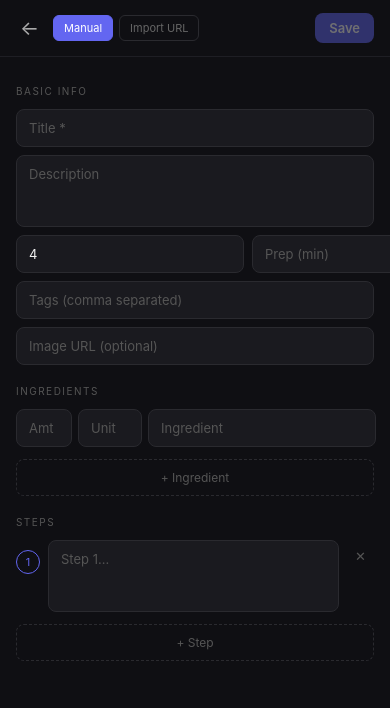
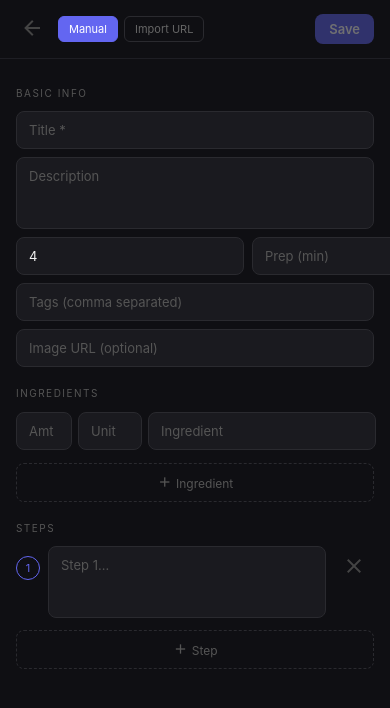
Before and after one commit to Flosse02/SmartPan, a React Native app in the folder mobileApp/: screen /AddRecipe in a window 390 px wide. Shown: the top 708 px of the page. Built offline with nearby package versions, Linux system fonts and the light colour scheme; no server answers.

Commit message:
feat: Updated all icons to use new icon files

```diff
--- a/mobileApp/src/constants/icons.ts
+++ b/mobileApp/src/constants/icons.ts
@@ -24,6 +24,16 @@ export const ICONS = {
   HOME: {as: MaterialCommunityIcons , name: 'home'},
   RECIPES_OUTLINED: {as: MaterialCommunityIcons , name: 'book-open-outline'},
   RECIPES: {as: MaterialCommunityIcons , name: 'book-open'},
+  ARROW_RIGHT: {as: MaterialCommunityIcons , name: 'arrow-right'},
+  ARROW_LEFT: {as: MaterialCommunityIcons , name: 'arrow-left'},
+  SEARCH: {as: MaterialCommunityIcons , name: 'magnify'},
+  IMAGE_PLACEHOLDER: {as: MaterialCommunityIcons , name: 'image-outline'},
+  CLOSE: {as: MaterialCommunityIcons , name: 'close'},
+  ADD: {as: MaterialCommunityIcons , name: 'plus'},
+  MINUS: {as: MaterialCommunityIcons , name: 'minus'},
+  TICK: {as: MaterialCommunityIcons , name: 'check'},
+  HEAD: {as: MaterialIcons , name: 'person'},
+  TIMER: {as: MaterialIcons , name: 'timer'},
 } as const;
 
 export type IconConstType = typeof ICONS;
--- a/mobileApp/src/screens/addRecipeScreen.tsx
+++ b/mobileApp/src/screens/addRecipeScreen.tsx
@@ -5,6 +5,7 @@ import {
 } from 'react-native';
 import { useRecipes } from '../context/RecipesContext';
 import { api } from '../api';
+import { ICONS } from '../constants/icons';
 
 const EMPTY = {
   title: '', description: '', servings: '4', prepTime: '', cookTime: '',
@@ -20,6 +21,10 @@ export default function AddRecipeScreen({ navigation }: any) {
   const [url,       setUrl]       = useState('');
   const [importing, setImporting] = useState(false);
   const [saving,    setSaving]    = useState(false);
+
+  const {as: AddIcon, name: addIcon} = ICONS.ADD;
+  const {as: CloseIcon, name: closeIcon} = ICONS.CLOSE;
+  const {as: ArrowLeftIcon, name: arrowLeftIcon} = ICONS.ARROW_LEFT;
 
   const setIng = (i: number, field: string, val: string) => {
     setForm(f => { const a = [...f.ingredients]; a[i] = { ...a[i], [field]: val }; return { ...f, ingredients: a }; });
@@ -92,7 +97,7 @@ export default function AddRecipeScreen({ navigation }: any) {
     <View style={s.container}>
       <View style={s.header}>
         <TouchableOpacity onPress={() => navigation.goBack()} style={s.backBtn}>
-          <Text style={s.backText}>←</Text>
+          <Text style={s.backText}><ArrowLeftIcon name={arrowLeftIcon} size={24} color={"#444"} /></Text>
         </TouchableOpacity>
         <View style={s.tabs}>
           <TouchableOpacity style={[s.tab, tab === 'manual' && s.tabActive]} onPress={() => setTab('manual')}>
@@ -134,12 +139,12 @@ export default function AddRecipeScreen({ navigation }: any) {
               <TextInput style={[s.input, s.ingUnit]} placeholder="Unit" placeholderTextColor="#555" value={ing.unit}   onChangeText={v => setIng(i, 'unit',   v)} />
               <TextInput style={[s.input, s.ingName]} placeholder="Ingredient" placeholderTextColor="#555" value={ing.name} onChangeText={v => setIng(i, 'name', v)} />
               <TouchableOpacity onPress={() => setForm(f => ({ ...f, ingredients: f.ingredients.filter((_, j) => j !== i) }))} style={s.removeBtn}>
-                <Text style={s.removeBtnText}>✕</Text>
+                <Text style={s.removeBtnText}><CloseIcon name={closeIcon} size={24} color={"#444"} /></Text>
               </TouchableOpacity>
             </View>
           ))}
           <TouchableOpacity style={s.addRowBtn} onPress={() => setForm(f => ({ ...f, ingredients: [...f.ingredients, { amount: '', unit: '', name: '' }] }))}>
-            <Text style={s.addRowBtnText}>+ Ingredient</Text>
+            <Text style={s.addRowBtnText}><AddIcon name={addIcon} size={16} /> Ingredient</Text>
           </TouchableOpacity>
 
           <Text style={s.sectionLabel}>Steps</Text>
@@ -148,12 +153,12 @@ export default function AddRecipeScreen({ navigation }: any) {
               <View style={s.stepNum}><Text style={s.stepNumText}>{i + 1}</Text></View>
               <TextInput style={[s.input, s.textarea, { flex: 1 }]} placeholder={`Step ${i + 1}…`} placeholderTextColor="#555" value={step.text} onChangeText={v => setStep(i, v)} multiline />
               <TouchableOpacity onPress={() => setForm(f => ({ ...f, steps: f.steps.filter((_, j) => j !== i) }))} style={s.removeBtn}>
-                <Text style={s.removeBtnText}>✕</Text>
+                <Text style={s.removeBtnText}><CloseIcon name={closeIcon} size={24} color={"#444"} /></Text>
               </TouchableOpacity>
             </View>
           ))}
           <TouchableOpacity style={s.addRowBtn} onPress={() => setForm(f => ({ ...f, steps: [...f.steps, { text: '' }] }))}>
-            <Text style={s.addRowBtnText}>+ Step</Text>
+            <Text style={s.addRowBtnText}><AddIcon name={addIcon} size={16} /> Step</Text>
           </TouchableOpacity>
 
           <View style={{ height: 40 }} />
--- a/mobileApp/src/screens/cookingModeScreen.tsx
+++ b/mobileApp/src/screens/cookingModeScreen.tsx
@@ -3,6 +3,7 @@ import {
   View, Text, TouchableOpacity, StyleSheet, ScrollView, SafeAreaView,
 } from 'react-native';
 import { Recipe } from '../types';
+import { ICONS } from '../constants/icons';
 
 function scaleAmount(amount: number | null, base: number, current: number) {
   if (amount == null) return '';
@@ -15,6 +16,11 @@ export default function CookingModeScreen({ route, navigation }: any) {
   const [step,    setStep]    = useState(0);
   const [checked, setChecked] = useState<Set<number>>(new Set());
   const total = recipe.steps.length;
+
+  const {as: CloseIcon, name: closeIcon} = ICONS.CLOSE;
+  const {as: ArrowLeftIcon, name: arrowLeftIcon} = ICONS.ARROW_LEFT;
+  const {as: ArrowRightIcon, name: arrowRightIcon} = ICONS.ARROW_RIGHT;
+  const {as: TickIcon, name: tickIcon} = ICONS.TICK;
 
   const toggle = (i: number) => {
     setChecked(prev => {
@@ -31,7 +37,7 @@ export default function CookingModeScreen({ route, navigation }: any) {
         <Text style={s.title} numberOfLines={1}>{recipe.title}</Text>
         <Text style={s.progress}>{step + 1} / {total}</Text>
         <TouchableOpacity onPress={() => navigation.goBack()} style={s.closeBtn}>
-          <Text style={s.closeBtnText}>✕</Text>
+          <CloseIcon name={closeIcon} size={24} color={"#444"} />
         </TouchableOpacity>
       </View>
 
@@ -83,15 +89,15 @@ export default function CookingModeScreen({ route, navigation }: any) {
           onPress={() => setStep(s => Math.max(0, s - 1))}
           disabled={step === 0}
         >
-          <Text style={[s.navBtnText, step === 0 && s.navBtnTextDisabled]}>← Prev</Text>
+          <Text style={[s.navBtnText, step === 0 && s.navBtnTextDisabled]}><ArrowLeftIcon name={arrowLeftIcon} size={24} color={"#444"} /> Prev</Text>
         </TouchableOpacity>
 
         {step < total - 1
           ? <TouchableOpacity style={[s.navBtn, s.navBtnPrimary]} onPress={() => setStep(s => s + 1)}>
-              <Text style={s.navBtnTextPrimary}>Next →</Text>
+              <Text style={s.navBtnTextPrimary}><ArrowRightIcon name={arrowRightIcon} size={24} color={"#444"} /> Next</Text>
             </TouchableOpacity>
           : <TouchableOpacity style={[s.navBtn, s.navBtnDone]} onPress={() => navigation.goBack()}>
-              <Text style={s.navBtnTextPrimary}>Done ✓</Text>
+              <Text style={s.navBtnTextPrimary}>Done <TickIcon name={tickIcon} size={24} color={"#444"}/></Text>
             </TouchableOpacity>
         }
       </View>
--- a/mobileApp/src/screens/homeScreen.tsx
+++ b/mobileApp/src/screens/homeScreen.tsx
@@ -5,6 +5,7 @@ import {
 } from 'react-native';
 import { useRecipes } from '../context/RecipesContext';
 import { Recipe } from '../types';
+import { ICONS } from '../constants/icons';
 
 function fmtTime(min?: number) {
   if (!min) return null;
@@ -22,12 +23,14 @@ function StatCard({ value, label, accent }: { value: string | number; label: str
 }
 
 function FeaturedCard({ recipe, onPress }: { recipe: Recipe; onPress: () => void }) {
+  const {as: ImagePlaceholderIcon, name: imagePlaceholderIcon} = ICONS.IMAGE_PLACEHOLDER;
+
   const total = (recipe.prepTime ?? 0) + (recipe.cookTime ?? 0);
   return (
     <TouchableOpacity style={s.featured} onPress={onPress} activeOpacity={0.8}>
       {recipe.image
         ? <Image source={{ uri: recipe.image }} style={s.featuredImg} />
-        : <View style={[s.featuredImg, s.featuredImgPlaceholder]}><Text style={s.featuredEmoji}>🍳</Text></View>
+        : <View style={[s.featuredImg, s.featuredImgPlaceholder]}><Text style={s.featuredEmoji}><ImagePlaceholderIcon name={imagePlaceholderIcon} size={40} /></Text></View>
       }
       <View style={s.featuredBody}>
         <Text style={s.featuredTitle} numberOfLines={1}>{recipe.title}</Text>
@@ -40,12 +43,14 @@ function FeaturedCard({ recipe, onPress }: { recipe: Recipe; onPress: () => void
 }
 
 function MiniCard({ recipe, onPress }: { recipe: Recipe; onPress: () => void }) {
+  const {as: ImagePlaceholderIcon, name: imagePlaceholderIcon} = ICONS.IMAGE_PLACEHOLDER;
+
   const total = (recipe.prepTime ?? 0) + (recipe.cookTime ?? 0);
   return (
     <TouchableOpacity style={s.miniCard} onPress={onPress} activeOpacity={0.8}>
       {recipe.image
         ? <Image source={{ uri: recipe.image }} style={s.miniImg} />
-        : <View style={[s.miniImg, s.miniImgPlaceholder]}><Text style={s.miniEmoji}>🍳</Text></View>
+        : <View style={[s.miniImg, s.miniImgPlaceholder]}><Text style={s.miniEmoji}><ImagePlaceholderIcon name={imagePlaceholderIcon} size={24} /></Text></View>
       }
       <View style={s.miniBody}>
         <Text style={s.miniTitle} numberOfLines={2}>{recipe.title}</Text>
@@ -67,6 +72,11 @@ export default function HomeScreen({ navigation }: any) {
     if (query.trim()) navigation.navigate('RecipeList', { query });
   };
 
+  const {as: ArrowRightIcon, name: arrowRightIcon} = ICONS.ARROW_RIGHT;
+  const {as: SearchIcon, name: searchIcon} = ICONS.SEARCH;
+  const {as: ImagePlaceholderIcon, name: imagePlaceholderIcon} = ICONS.IMAGE_PLACEHOLDER;
+  const {as: AddIcon, name: addIcon} = ICONS.ADD;
+
   return (
     <View style={s.container}>
         <ScrollView contentContainerStyle={s.scroll} showsVerticalScrollIndicator={false}>
@@ -79,7 +89,7 @@ export default function HomeScreen({ navigation }: any) {
 
         {/* Search */}
         <View style={s.searchWrap}>
-            <Text style={s.searchIcon}>🔍</Text>
+            <Text style={s.searchIcon}><SearchIcon name={searchIcon} size={24} color={"#444"} /></Text>
             <TextInput
             style={s.searchInput}
             placeholder="Search recipes…"
@@ -118,8 +128,8 @@ export default function HomeScreen({ navigation }: any) {
             <>
             <View style={s.sectionHeader}>
                 <Text style={s.sectionTitle}>Recent</Text>
-                <TouchableOpacity onPress={() => navigation.navigate('RecipeList')}>
-                <Text style={s.sectionMore}>See all →</Text>
+                <TouchableOpacity onPress={() => navigation.navigate('Recipes')}>
+                <Text style={s.sectionMore}>See all <ArrowRightIcon name={arrowRightIcon} size={12} /></Text>
                 </TouchableOpacity>
             </View>
             <ScrollView horizontal showsHorizontalScrollIndicator={false} contentContainerStyle={s.recentRow}>
@@ -136,11 +146,11 @@ export default function HomeScreen({ navigation }: any) {
 
         {!loading && recipes.length === 0 && (
             <View style={s.empty}>
-            <Text style={s.emptyEmoji}>🍳</Text>
+            <Text style={s.emptyEmoji}><ImagePlaceholderIcon name={imagePlaceholderIcon} size={40} /></Text>
             <Text style={s.emptyTitle}>No recipes yet</Text>
             <Text style={s.emptyText}>Add your first recipe or import from a URL</Text>
             <TouchableOpacity style={s.emptyBtn} onPress={() => navigation.navigate('AddRecipe')}>
-                <Text style={s.emptyBtnText}>+ Add recipe</Text>
+                <Text style={s.emptyBtnText}><AddIcon name={addIcon} size={16} /> Add recipe</Text>
             </TouchableOpacity>
             </View>
         )}
@@ -150,7 +160,7 @@ export default function HomeScreen({ navigation }: any) {
 
         {/* FAB */}
         <TouchableOpacity style={s.fab} onPress={() => navigation.navigate('AddRecipe')}>
-            <Text style={s.fabText}>+</Text>
+            <Text style={s.fabText}><AddIcon name={addIcon} size={24} /></Text>
         </TouchableOpacity>
     </View>
   );
--- a/mobileApp/src/screens/recipeDetailScreen.tsx
+++ b/mobileApp/src/screens/recipeDetailScreen.tsx
@@ -5,6 +5,7 @@ import {
 import { Recipe } from '../types';
 import { api } from '../api';
 import { useRecipes } from '../context/RecipesContext';
+import { ICONS } from '../constants/icons';
 
 function scaleAmount(amount: number | null, base: number, current: number) {
   if (amount == null) return '';
@@ -23,6 +24,11 @@ export default function RecipeDetailScreen({ route, navigation }: any) {
   const { recipes, remove, save, update } = useRecipes()
   const [servings, setServings] = useState(recipe.servings);
 
+  const {as: ImagePlaceholderIcon, name: imagePlaceholderIcon} = ICONS.IMAGE_PLACEHOLDER;
+  const {as: ArrowLeftIcon, name: arrowLeftIcon} = ICONS.ARROW_LEFT;
+  const {as: AddIcon, name: addIcon} = ICONS.ADD;
+  const {as: MinusIcon, name: minusIcon} = ICONS.MINUS;
+
   const handleDelete = async () => {
     try {
       await remove(recipe.id);
@@ -38,12 +44,12 @@ export default function RecipeDetailScreen({ route, navigation }: any) {
       {/* Header image */}
       {recipe.image
         ? <Image source={{ uri: recipe.image }} style={s.hero} />
-        : <View style={[s.hero, s.heroPlaceholder]}><Text style={s.heroEmoji}>🍳</Text></View>
+        : <View style={[s.hero, s.heroPlaceholder]}><Text style={s.heroEmoji}><ImagePlaceholderIcon name={imagePlaceholderIcon} size={40} /></Text></View>
       }
 
       {/* Back button */}
       <TouchableOpacity style={s.back} onPress={() => navigation.goBack()}>
-        <Text style={s.backText}>←</Text>
+        <Text style={s.backText}><ArrowLeftIcon name={arrowLeftIcon} size={24} /></Text>
       </TouchableOpacity>
 
       {/* Delete button */}
@@ -76,11 +82,11 @@ export default function RecipeDetailScreen({ route, navigation }: any) {
           <Text style={s.sectionLabel}>Ingredients</Text>
           <View style={s.servingsControl}>
             <TouchableOpacity onPress={() => setServings(s => Math.max(1, s - 1))} style={s.servingsBtn}>
-              <Text style={s.servingsBtnText}>−</Text>
+              <Text style={s.servingsBtnText}><MinusIcon name={minusIcon} size={16} /></Text>
             </TouchableOpacity>
             <Text style={s.servingsVal}>{servings}</Text>
             <TouchableOpacity onPress={() => setServings(s => s + 1)} style={s.servingsBtn}>
-              <Text style={s.servingsBtnText}>+</Text>
+              <Text style={s.servingsBtnText}><AddIcon name={addIcon} size={16} /></Text>
             </TouchableOpacity>
           </View>
         </View>
--- a/mobileApp/src/screens/recipeListScreen.tsx
+++ b/mobileApp/src/screens/recipeListScreen.tsx
@@ -5,6 +5,7 @@ import {
 } from 'react-native';
 import { useRecipes } from '../context/RecipesContext';
 import { Recipe } from '../types';
+import { ICONS } from '../constants/icons';
 
 function fmtTime(min?: number) {
   if (!min) return null;
@@ -13,6 +14,9 @@ function fmtTime(min?: number) {
 }
 
 function RecipeCard({ recipe, onPress }: { recipe: Recipe; onPress: () => void }) {
+  const {as: HeadIcon, name: headIcon} = ICONS.HEAD;
+  const {as: TimerIcon, name: timerIcon} = ICONS.TIMER;
+
   const total = (recipe.prepTime ?? 0) + (recipe.cookTime ?? 0);
   return (
     <TouchableOpacity style={s.card} onPress={onPress} activeOpacity={0.7}>
@@ -23,8 +27,8 @@ function RecipeCard({ recipe, onPress }: { recipe: Recipe; onPress: () => void }
       <View style={s.cardBody}>
         <Text style={s.cardTitle} numberOfLines={2}>{recipe.title}</Text>
         <View style={s.cardMeta}>
-          {total > 0 && <Text style={s.cardMetaText}>⏱ {fmtTime(total)}</Text>}
-          <Text style={s.cardMetaText}>👤 {recipe.servings}</Text>
+          {total > 0 && <Text style={s.cardMetaText}><TimerIcon name={timerIcon} size={10} /> {fmtTime(total)}</Text>}
+          <Text style={s.cardMetaText}><HeadIcon name={headIcon} size={10} /> {recipe.servings}</Text>
         </View>
         {recipe.tags.length > 0 && (
           <View style={s.tagRow}>
@@ -42,6 +46,10 @@ export default function RecipeListScreen({ navigation }: any) {
   const { recipes, remove, fetch, loading, error, connected } = useRecipes()
   const [query, setQuery] = useState('');
 
+  const {as: AddIcon, name: addIcon} = ICONS.ADD;
+  const {as: SearchIcon, name: searchIcon} = ICONS.SEARCH;
+  const {as: CloseIcon, name: closeIcon} = ICONS.CLOSE;
+
   const filtered = query
     ? recipes.filter(r => r.title.toLowerCase().includes(query.toLowerCase()) || r.tags.some(t => t.toLowerCase().includes(query.toLowerCase())))
     : recipes;
@@ -54,14 +62,14 @@ export default function RecipeListScreen({ navigation }: any) {
         <View style={s.headerRight}>
           <View style={[s.dot, connected ? s.dotOn : s.dotOff]} />
           <TouchableOpacity style={s.addBtn} onPress={() => navigation.navigate('AddRecipe')}>
-            <Text style={s.addBtnText}>+ Add</Text>
+            <Text style={s.addBtnText}><AddIcon name={addIcon} size={16} /> Add</Text>
           </TouchableOpacity>
         </View>
       </View>
 
       {/* Search */}
       <View style={s.searchWrap}>
-        <Text style={s.searchIcon}>🔍</Text>
+        <Text style={s.searchIcon}><SearchIcon name={searchIcon} size={24} color={"#444"} /></Text>
         <TextInput
           style={s.searchInput}
           placeholder="Search recipes…"
@@ -71,7 +79,7 @@ export default function RecipeListScreen({ navigation }: any) {
         />
         {query.length > 0 && (
           <TouchableOpacity onPress={() => setQuery('')}>
-            <Text style={s.searchClear}>✕</Text>
+            <Text style={s.searchClear}><CloseIcon name={closeIcon} size={24} color={"#444"} /></Text>
           </TouchableOpacity>
         )}
       </View>
```
